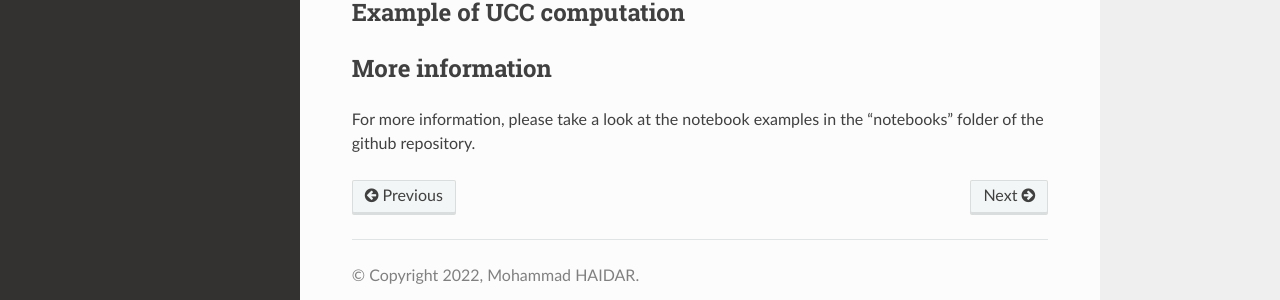
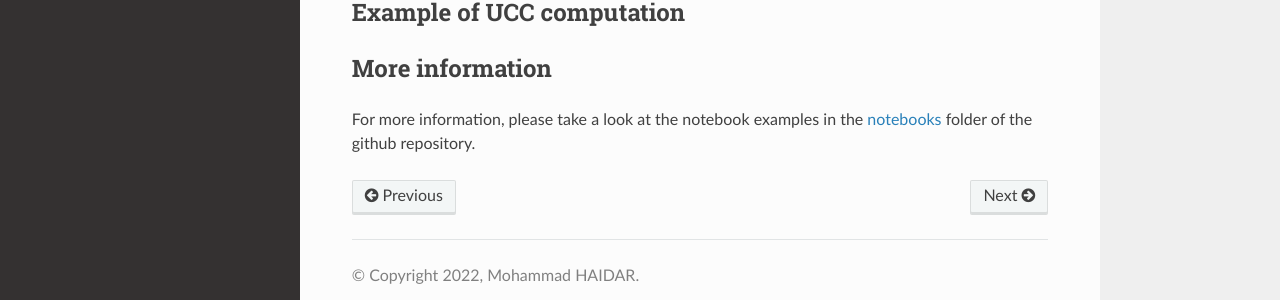
Before and after one commit to OpenVQE/OpenVQE, a Sphinx documentation site: the page built from docs/getting_started.rst, in a window 1280 px wide and 1070 px high. Shown: the part 725-1025 px from the top of the window. Built offline with Sphinx 7.4.7 and the Read the Docs theme 2.0.0, drawn with Linux system fonts in a browser that asks for light colours; part of the change alters nothing that is shown.

```diff
--- a/docs/getting_started.rst
+++ b/docs/getting_started.rst
@@ -21,4 +21,4 @@ Example of UCC computation
 
 More information
 ------------------
-For more information, please take a look at the notebook examples in the "notebooks" folder of the github repository.
+For more information, please take a look at the notebook examples in the `notebooks <https://github.com/OpenVQE/OpenVQE/tree/main/notebooks>`_ folder of the github repository.
```
Also changed, not shown: 4 other files.
